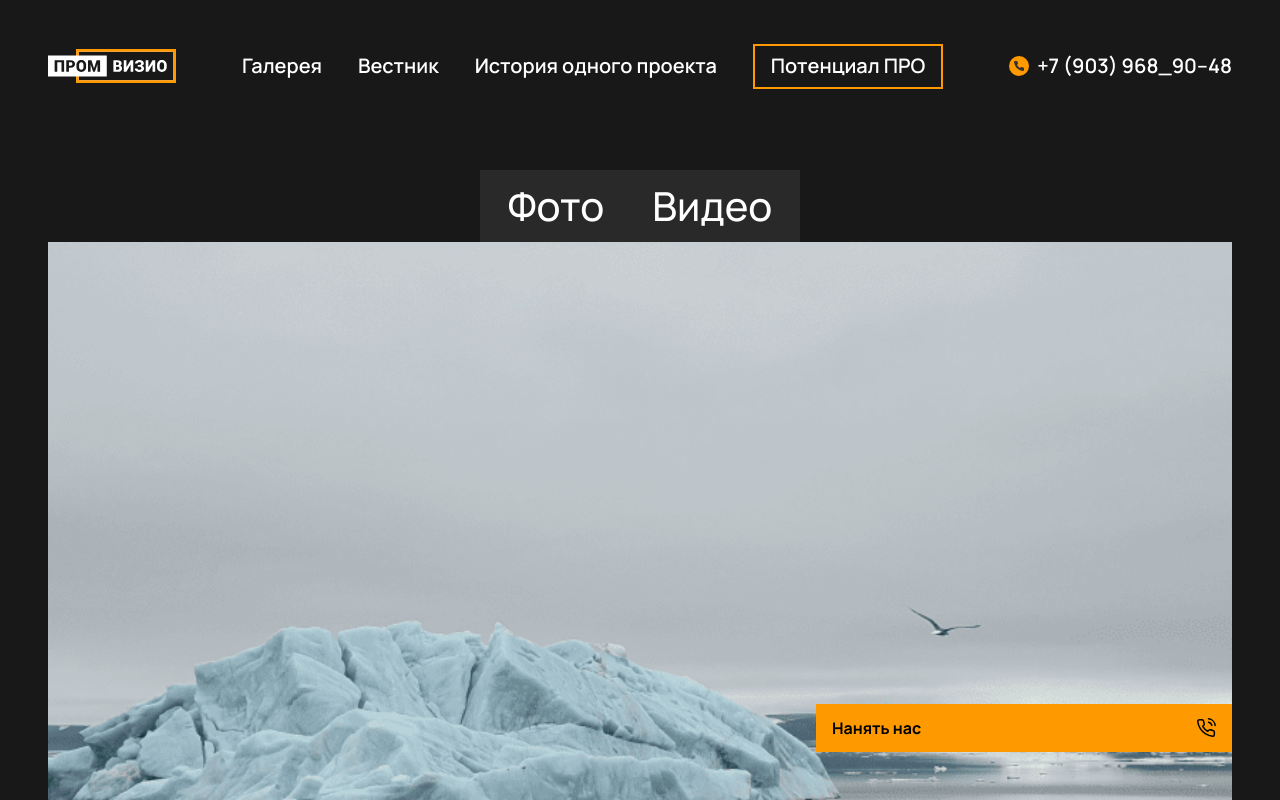
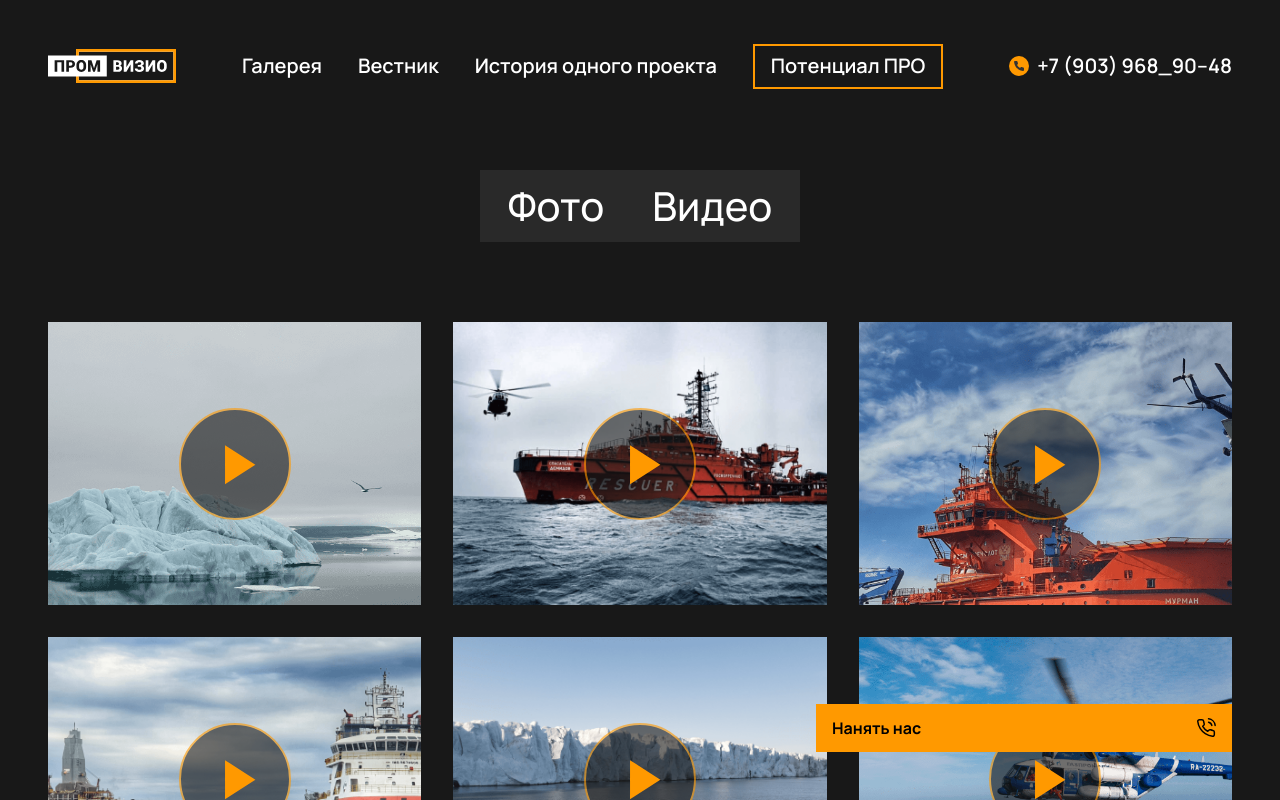
Before and after one commit to emildokukin/PromVisio, a React (Vite) app: page /gallery in a window 1280 px wide. Both pictures are taken after a click on the item "Видео". Shown: the top 800 px of the page. Built offline with nearby package versions, Linux system fonts and the light colour scheme.

Commit message:
Add Gallery Page [WIP]

```diff
--- a/src/components/pages/gallery/GalleryPage.module.scss
+++ b/src/components/pages/gallery/GalleryPage.module.scss
@@ -26,6 +26,48 @@
   }
 }
 
+.decor {
+  position: absolute;
+  display: flex;
+  width: 100%;
+  height: 100%;
+  align-items: center;
+  justify-content: center;
+  inset: 0;
+  transition: all 0.25s ease-in;
+
+  svg {
+    color: $general-accent;
+    transition: all 0.15s ease-in-out;
+
+    @include hover {
+      color: $white;
+    }
+  }
+}
+
 .gallery {
+  display: grid;
+  max-width: 1312px;
+  margin-top: 80px;
+  gap: 32px;
+  grid-template-columns: repeat(3, minmax(0, 1fr));
+  grid-template-rows: 1fr;
   list-style-type: none;
+  margin-inline: auto;
+
+  &.photo .decor {
+    background-color: rgba($gray-div, 0.7);
+    opacity: 0;
+  }
 }
+
+.item {
+  position: relative;
+
+  @include hover {
+    .decor {
+      opacity: 1;
+    }
+  }
+}
--- a/src/components/pages/gallery/GalleryPage.tsx
+++ b/src/components/pages/gallery/GalleryPage.tsx
@@ -3,6 +3,8 @@ import styles from './GalleryPage.module.scss'
 import Page from '../../common/page/Page'
 import {Helmet} from 'react-helmet-async'
 import clsx from 'clsx'
+import {ReactComponent as PlusSVG} from '../../../icons/plus.svg'
+import {ReactComponent as VideoPlaySVG} from '../../../icons/video-play.svg'
 
 enum SECTION {
   PHOTO,
@@ -62,6 +64,9 @@ const Gallery = () => {
             PHOTOS.map((photo) => (
               <li className={styles.item} key={photo.src}>
                 <img src={photo.src} alt='gallery photo' />
+                <div className={styles.decor}>
+                  <PlusSVG />
+                </div>
               </li>
             ))}
 
@@ -69,6 +74,9 @@ const Gallery = () => {
             VIDEOS.map((video) => (
               <li className={styles.item} key={video.src}>
                 <img src={video.src} alt='gallery video thumbnail' />
+                <div className={styles.decor}>
+                  <VideoPlaySVG />
+                </div>
               </li>
             ))}
         </ul>
```
Also changed, not shown: src/icons/plus.svg (added), src/icons/video-play.svg (added).
